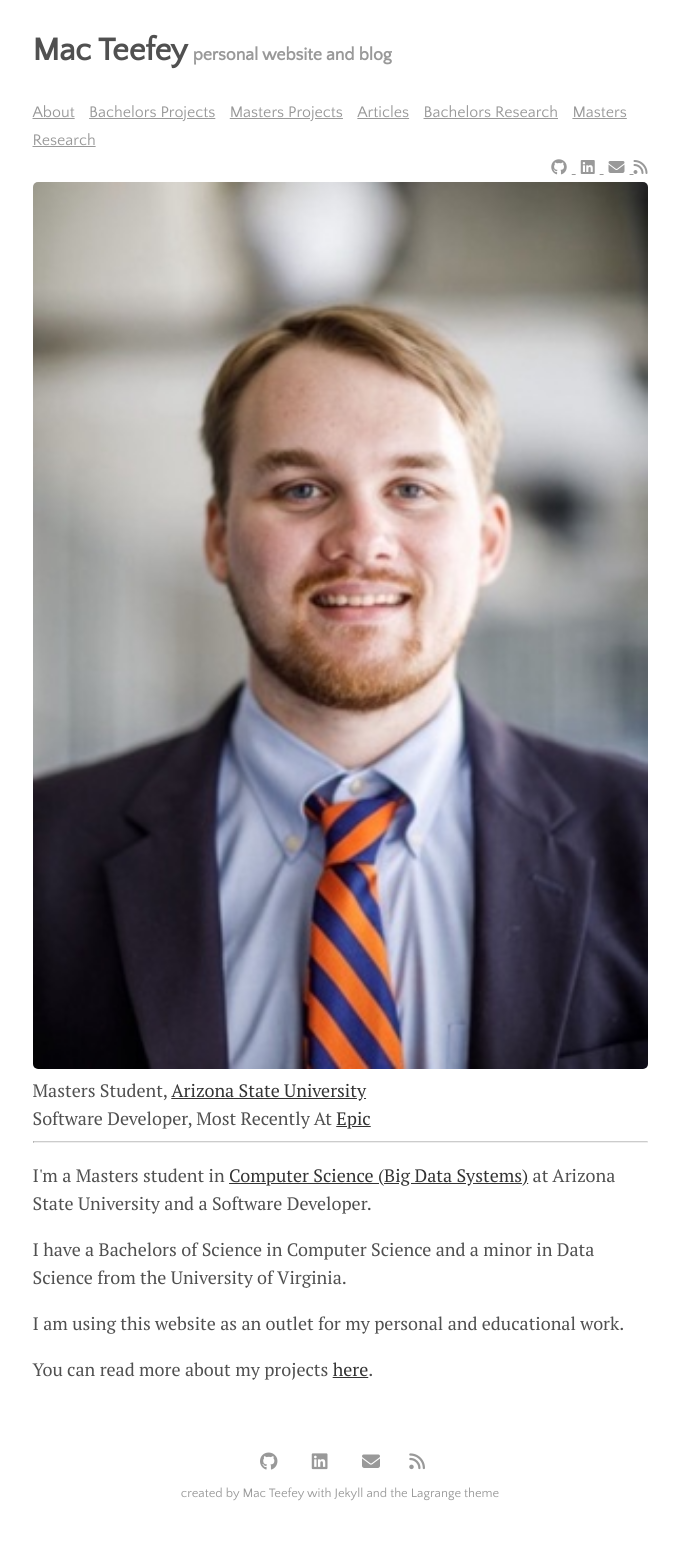
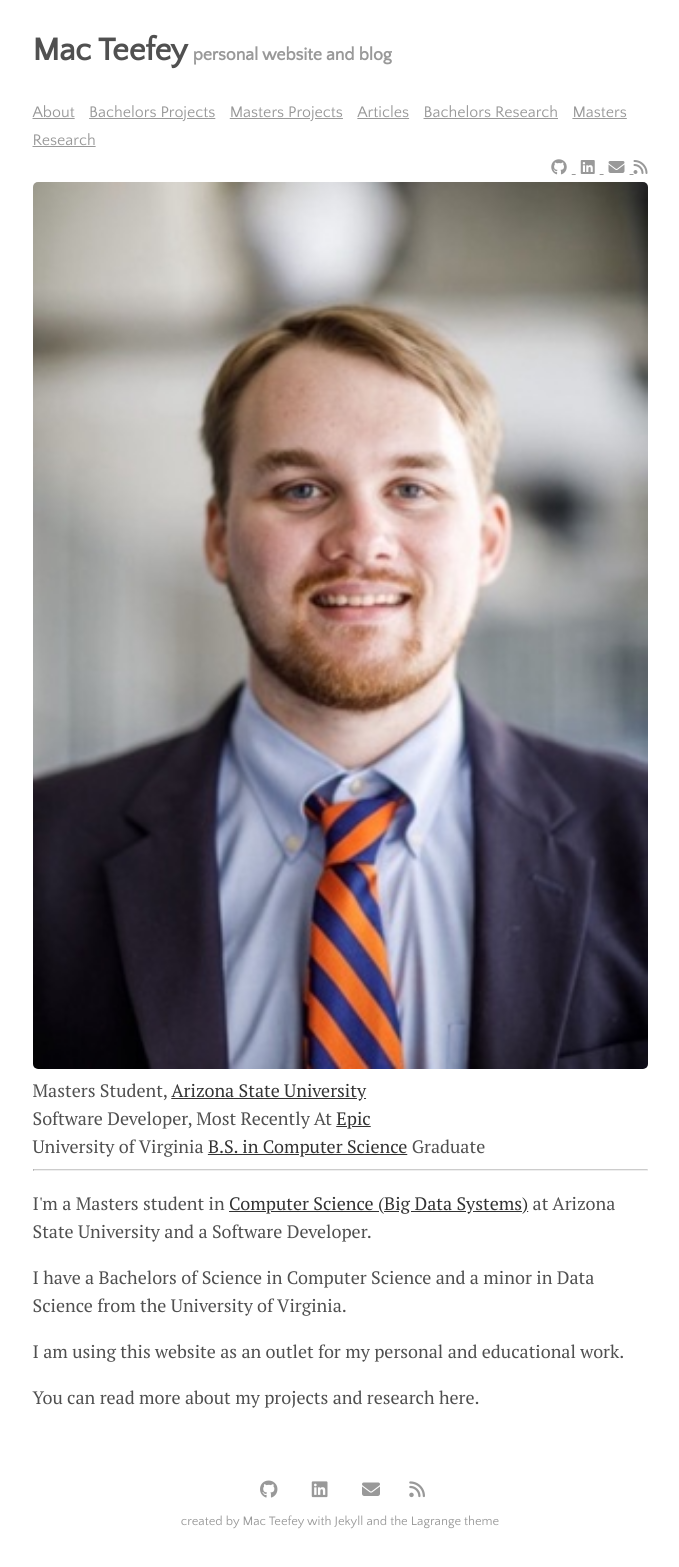
Before and after one commit to MacTeefey/MacTeefey.github.io, a Jekyll site: the page built from index.html, in a window 1280 px wide. Shown: the whole page, without its empty margins (300-979 px from the left). Built offline with Jekyll 4.4.1, drawn with Linux system fonts in a browser that asks for light colours; nearby versions of some CDN libraries; the list of posts is cut into pages by our own code; before the commit the page ends 1539 px from its top, so only the background shows below that.

Commit message:
Update home.html
Fixed href to unused page and added UVA part next to my picture

```diff
--- a/_layouts/home.html
+++ b/_layouts/home.html
@@ -12,7 +12,8 @@ layout: default
         <div class="eight columns">
             <div class="titles">
                 Masters Student, <a href="https://degrees.apps.asu.edu/masters-phd/major/ASU00/ESCSEBDMCS/computer-science-big-data-systems-mcs">Arizona State University</a><br>
-                Software Developer, Most Recently At <a href="https://www.linkedin.com/company/epic1979">Epic</a>
+                Software Developer, Most Recently At <a href="https://www.linkedin.com/company/epic1979">Epic</a><br>
+                University of Virginia <a href="https://engineering.virginia.edu/department/computer-science/academics/undergraduate-programs/bs-computer-science">B.S. in Computer Science</a> Graduate
             </div>
         </div>
     </div>
@@ -25,5 +26,5 @@ layout: default
 
     <p>I am using this website as an outlet for my personal and educational work.</p>
 
-    <p>You can read more about my projects <a href="https://MacTeefey.github.io/projects.html">here</a>.</p>
+    <p>You can read more about my projects and research here.</p>
 </div>
```
